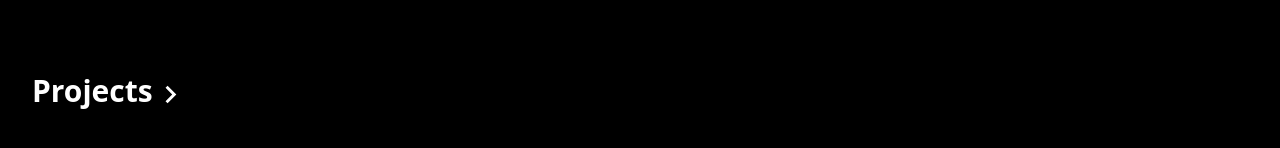
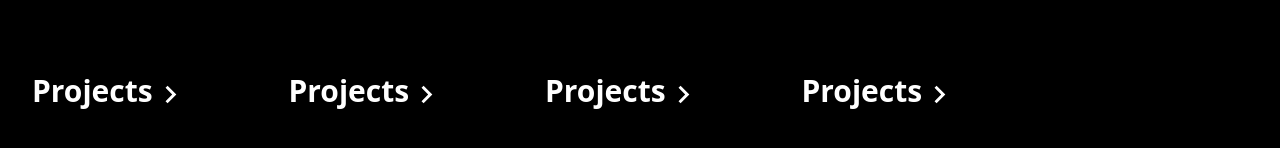
Before and after one commit to paring-chan/UniqueCode-WebSite, a Next.js app: page / in a window 1280 px wide. Both pictures are taken after a click on the element 1246 px from the left and 31 px from the top of the page. Shown: the part 344-492 px from the top of the page. Built offline with nearby package versions, Linux system fonts and the light colour scheme.

Commit message:
feat: clone menu items for testing purpose

```diff
--- a/components/Layout/Menu.tsx
+++ b/components/Layout/Menu.tsx
@@ -16,7 +16,82 @@ class Menu extends Component<any, any> {
           style={{
             alignItems: 'center',
           }}
-          className="h-full px-8 flex">
+          className="h-full px-8 flex gap-12">
+          <MenuItem
+            items={[
+              {
+                label: 'FreeAI',
+                link: '/projects/freeai',
+                nextLink: true,
+              },
+              {
+                label: 'StrawberryDonut',
+                link: '/projects/strawberrydonut',
+                nextLink: true,
+              },
+              {
+                label: 'OliveToast',
+                link: '/projects/olivetoast',
+                nextLink: true,
+              },
+              {
+                label: 'MiniBOT',
+                link: '/projects/minibot',
+                nextLink: true,
+              },
+            ]}
+            label="Projects"
+          />
+          <MenuItem
+            items={[
+              {
+                label: 'FreeAI',
+                link: '/projects/freeai',
+                nextLink: true,
+              },
+              {
+                label: 'StrawberryDonut',
+                link: '/projects/strawberrydonut',
+                nextLink: true,
+              },
+              {
+                label: 'OliveToast',
+                link: '/projects/olivetoast',
+                nextLink: true,
+              },
+              {
+                label: 'MiniBOT',
+                link: '/projects/minibot',
+                nextLink: true,
+              },
+            ]}
+            label="Projects"
+          />
+          <MenuItem
+            items={[
+              {
+                label: 'FreeAI',
+                link: '/projects/freeai',
+                nextLink: true,
+              },
+              {
+                label: 'StrawberryDonut',
+                link: '/projects/strawberrydonut',
+                nextLink: true,
+              },
+              {
+                label: 'OliveToast',
+                link: '/projects/olivetoast',
+                nextLink: true,
+              },
+              {
+                label: 'MiniBOT',
+                link: '/projects/minibot',
+                nextLink: true,
+              },
+            ]}
+            label="Projects"
+          />
           <MenuItem
             items={[
               {
```
